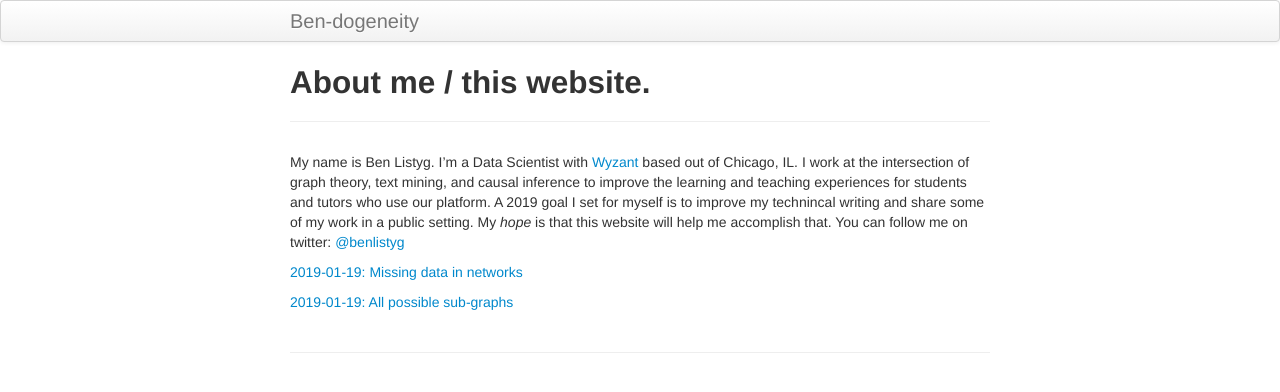
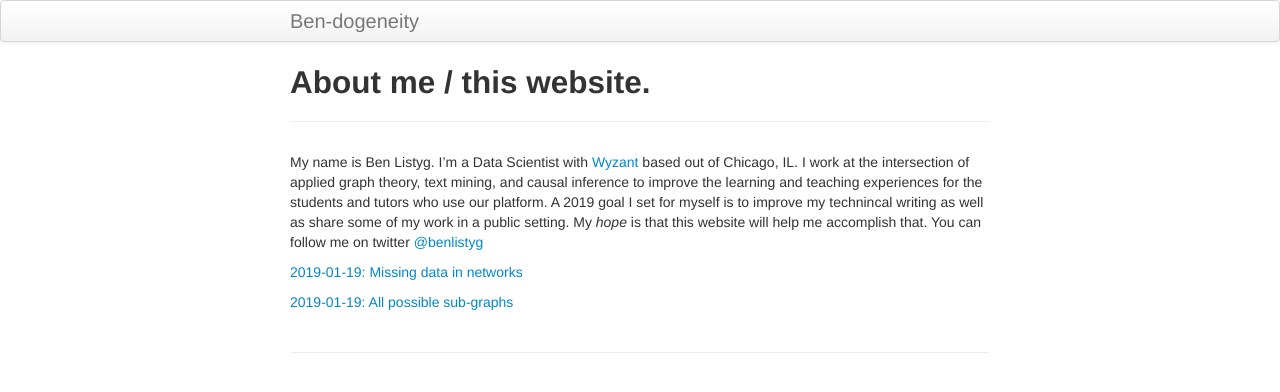
Before and after one commit to BListyg/blistyg.github.io, a Jekyll site: the page built from index.md, in a window 1280 px wide. Shown: the top 392 px of the page. Built offline with Jekyll 4.4.1, drawn with Linux system fonts in a browser that asks for light colours.

Commit message:
Update index.md

```diff
--- a/index.md
+++ b/index.md
@@ -3,7 +3,7 @@ layout: page
 title: About me / this website.
 ---
 
-My name is Ben Listyg. I'm a Data Scientist with [Wyzant](www.wyzant.com) based out of Chicago, IL. I work at the intersection of graph theory, text mining, and causal inference to improve the learning and teaching experiences for students and tutors who use our platform. A 2019 goal I set for myself is to improve my technincal writing and share some of my work in a public setting. My _hope_ is that this website will help me accomplish that. You can follow me on twitter: [@benlistyg](www.twitter.com/blistyg)
+My name is Ben Listyg. I'm a Data Scientist with [Wyzant](www.wyzant.com) based out of Chicago, IL. I work at the intersection of applied graph theory, text mining, and causal inference to improve the learning and teaching experiences for the students and tutors who use our platform. A 2019 goal I set for myself is to improve my technincal writing as well as share some of my work in a public setting. My _hope_ is that this website will help me accomplish that. You can follow me on twitter [@benlistyg](www.twitter.com/blistyg)
 
 [2019-01-19: Missing data in networks](https://rpubs.com/blistyg/missingnetworks)
 
```
